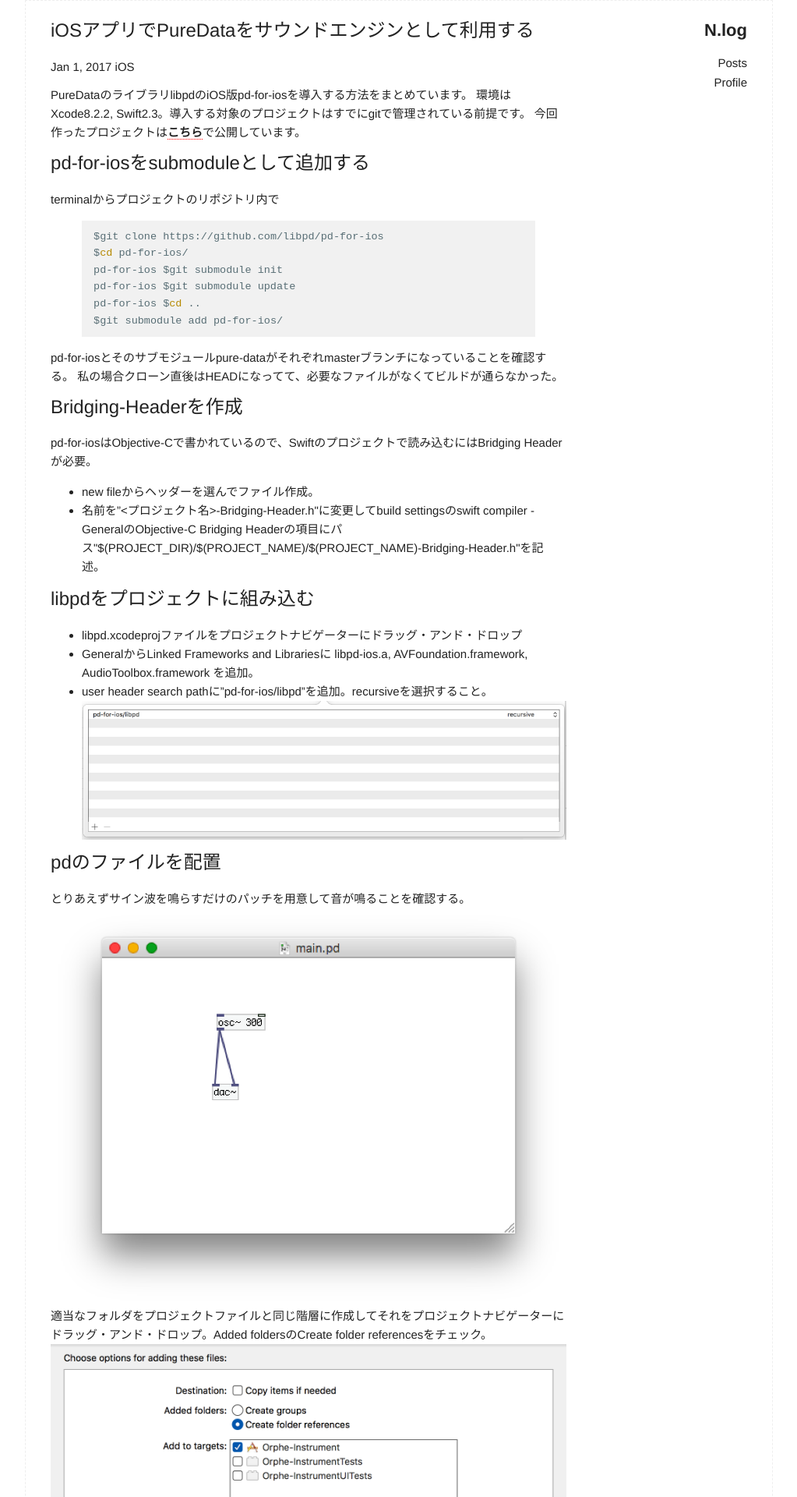
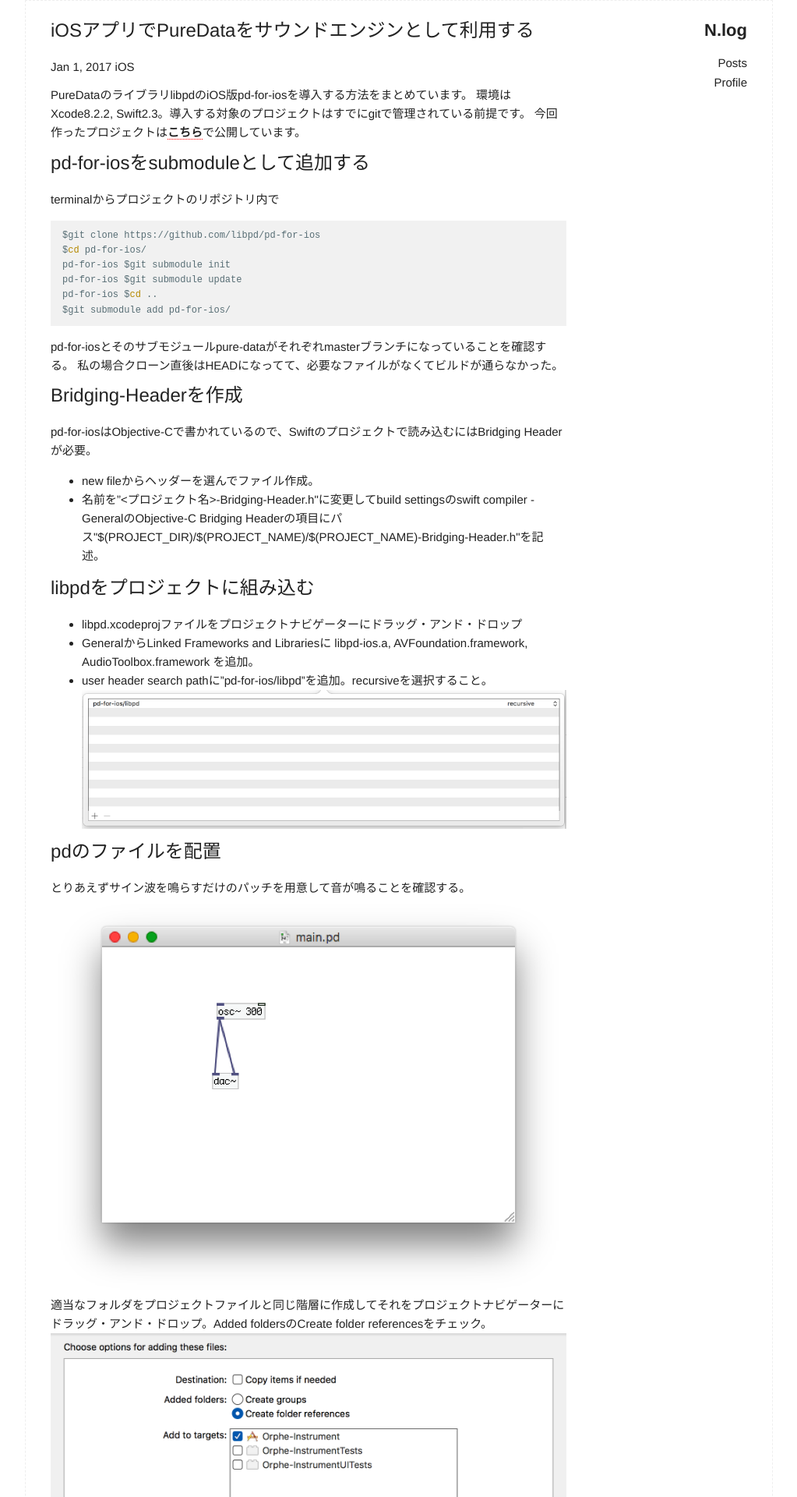
Before and after one commit to NAKANISYNTH/NAKANISYNTH.github.io, a Jekyll site: the page built from _posts/2017-01-01-introduction-libpd-swift.markdown, in a window 1280 px wide. Shown: the top 1920 px of the page at 78% size, without its empty margins (128-1151 px from the left). Built offline with Jekyll 4.4.1, drawn with Linux system fonts in a browser that asks for light colours; comment, search, counter and statistics services are not loaded; some of the changed text lies outside the part shown.

Commit message:
コードブロックのマージンを修正

```diff
--- a/_sass/_base.scss
+++ b/_sass/_base.scss
@@ -339,11 +339,12 @@ li {
 code {
   padding: .2rem .5rem;
   /*margin: 0 .2rem;*/
-  font-size: 90%;
+  font-size: 80%;
   white-space: nowrap;
 /*  background: #F1F1F1;
   border: 1px solid #E1E1E1;*/
-  border-radius: 4px; }
+  /*border-radius: 4px;*/
+   }
 pre > code {
   display: block;
   padding: 1rem 1.5rem;
--- a/_sass/_normalize.scss
+++ b/_sass/_normalize.scss
@@ -201,7 +201,7 @@ svg:not(:root) {
  */
 
 figure {
-  margin: 1em 40px;
+  margin: 1em 0px;
 }
 
 /**
```
